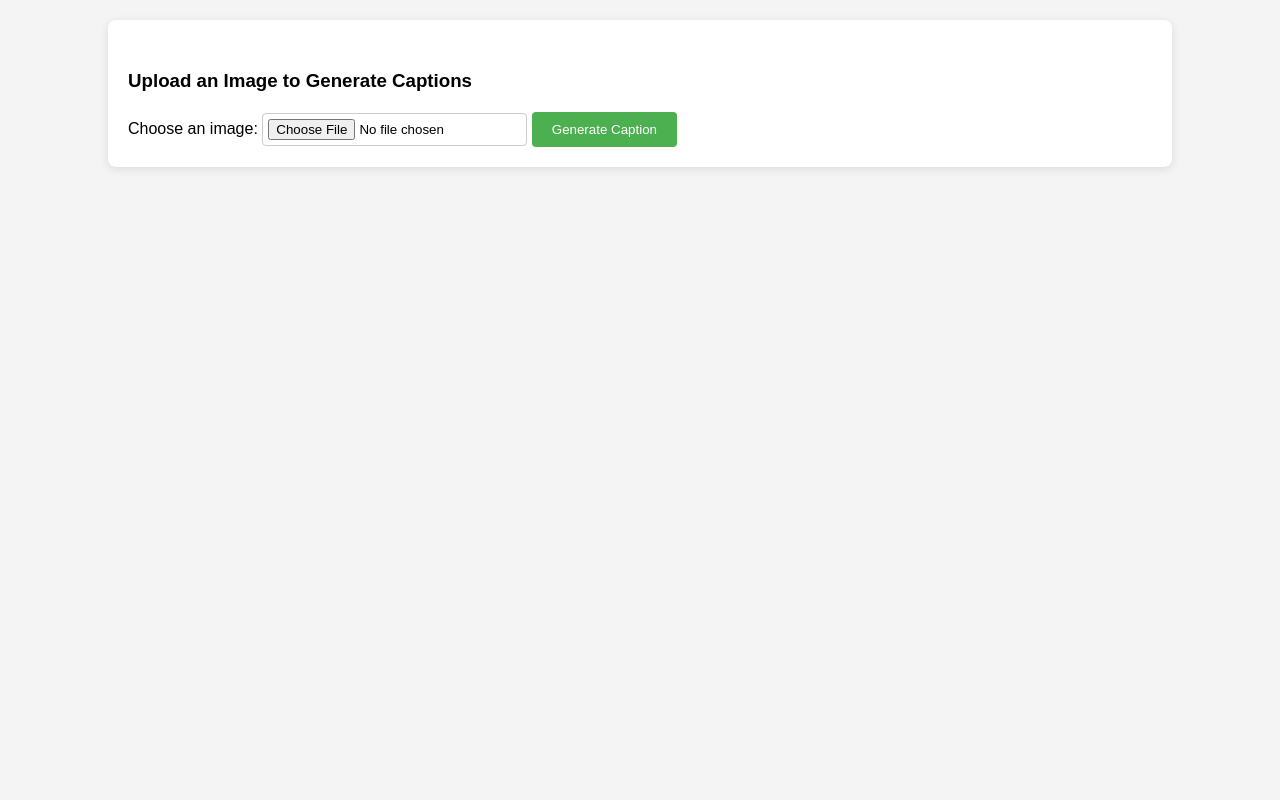
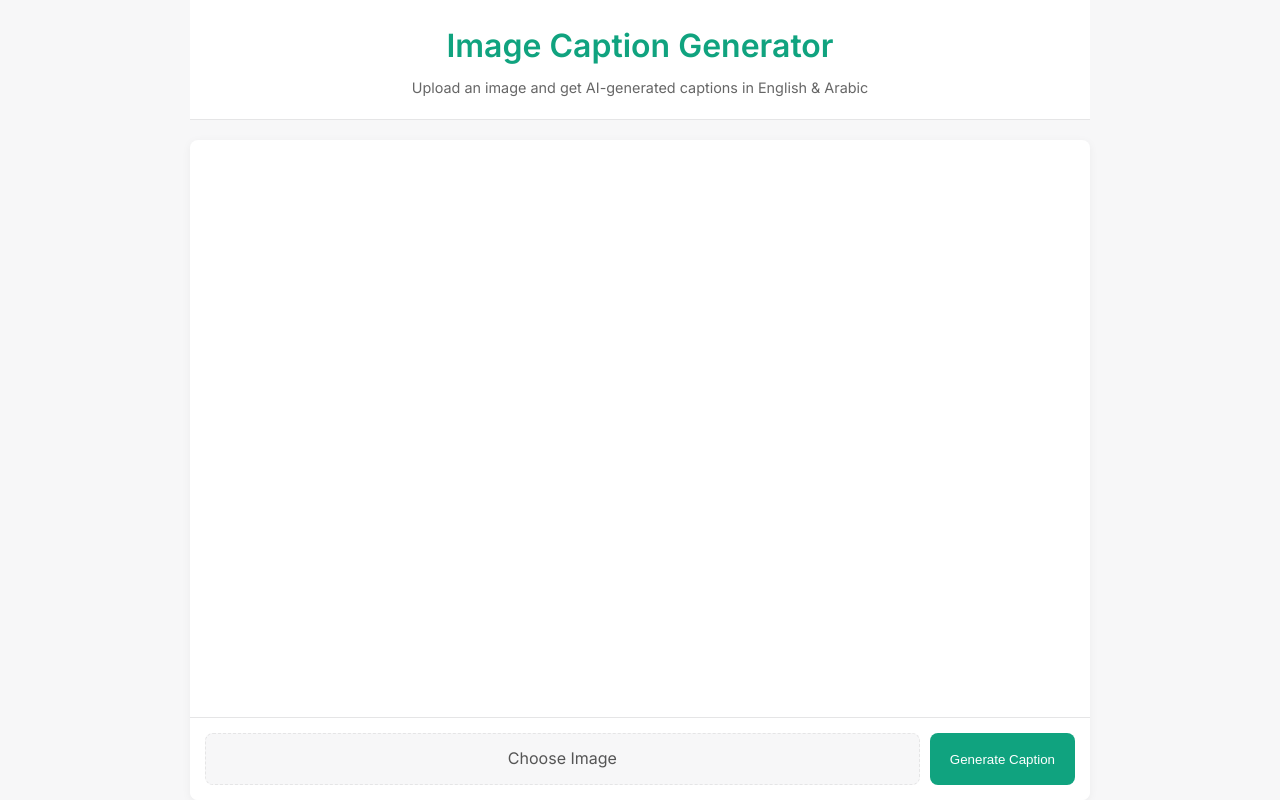
Before and after one commit to YouSry3/ImageCaptionAI, a Flask app: page / in a window 1280 px wide. Run offline with Flask 3, Linux system fonts and the light colour scheme.

Commit message:
Ui chat Imge Caption Generator

```diff
--- a/static/style.css
+++ b/static/style.css
@@ -1,82 +1,175 @@
-/* إعدادات التنسيق العامة */
+/* ملف style.css */
+:root {
+  --primary-color: #10a37f;
+  --primary-dark: #0d8a6a;
+  --bg-color: #f7f7f8;
+  --chat-bg: #ffffff;
+  --user-message: #f7f7f8;
+  --ai-message: #ffffff;
+  --text-color: #343541;
+  --border-color: #e5e5e6;
+}
+
 body {
-  font-family: Arial, sans-serif;
-  background-color: #f4f4f4;
+  font-family: 'Inter', sans-serif;
+  background-color: var(--bg-color);
   margin: 0;
   padding: 0;
+  color: var(--text-color);
+  line-height: 1.6;
 }
 
-.container {
-  width: 80%;
-  margin: 20px auto;
-  background-color: #fff;
-  padding: 20px;
-  border-radius: 8px;
-  box-shadow: 0 2px 10px rgba(0, 0, 0, 0.1);
+.app-container {
+  max-width: 900px;
+  margin: 0 auto;
+  min-height: 100vh;
+  display: flex;
+  flex-direction: column;
 }
 
-.chat-box {
-  margin-bottom: 30px;
+.app-header {
+  text-align: center;
+  padding: 20px 0;
+  background-color: var(--chat-bg);
+  border-bottom: 1px solid var(--border-color);
+  margin-bottom: 20px;
+}
+
+.app-header h1 {
+  margin: 0;
+  color: var(--primary-color);
+  font-weight: 600;
+}
+
+.app-header p {
+  margin: 5px 0 0;
+  color: #666;
+  font-size: 0.9rem;
+}
+
+.chat-container {
+  flex: 1;
+  display: flex;
+  flex-direction: column;
+  background-color: var(--chat-bg);
+  border-radius: 8px;
+  box-shadow: 0 2px 10px rgba(0, 0, 0, 0.05);
+  overflow: hidden;
+}
+
+.message-list {
+  padding: 20px;
+  flex: 1;
 }
 
 .message {
-  padding: 10px;
-  margin-bottom: 15px;
-  border-radius: 5px;
+  display: flex;
+  margin-bottom: 20px;
+}
+
+.message-content {
+  max-width: 85%;
+  padding: 12px 16px;
+  border-radius: 8px;
+  font-size: 0.95rem;
+}
+
+.ai-message .message-content {
+  background-color: var(--ai-message);
+  border: 1px solid var(--border-color);
+  box-shadow: 0 1px 3px rgba(0, 0, 0, 0.03);
+}
+
+.ai-message .message-content strong {
+  color: var(--primary-color);
+  display: block;
+  margin-bottom: 5px;
+}
+
+.input-area {
+  padding: 15px;
+  background-color: var(--chat-bg);
+  border-top: 1px solid var(--border-color);
+}
+
+.upload-form {
+  width: 100%;
+}
+
+.file-upload-wrapper {
+  display: flex;
+  gap: 10px;
+}
+
+.file-upload-label {
+  flex: 1;
+  display: flex;
+  align-items: center;
+  justify-content: center;
+  padding: 12px;
+  background-color: var(--user-message);
+  border: 1px dashed var(--border-color);
+  border-radius: 8px;
+  cursor: pointer;
+  transition: all 0.3s;
+}
+
+.file-upload-label:hover {
   background-color: #f0f0f0;
 }
 
-.message p {
-  font-size: 16px;
-  color: #333;
+.file-upload-label span {
+  color: #555;
 }
 
-.message.en {
-  background-color: #d1f7d1;
+.file-upload-label input[type="file"] {
+  display: none;
 }
 
-.message.ar {
-  background-color: #f7d1d1;
+.submit-button {
+  background-color: var(--primary-color);
+  color: white;
+  border: none;
+  padding: 12px 20px;
+  border-radius: 8px;
+  cursor: pointer;
+  font-weight: 500;
+  transition: background-color 0.3s;
 }
 
-.uploaded-image {
-  margin-top: 20px;
+.submit-button:hover {
+  background-color: var(--primary-dark);
 }
 
-.uploaded-image img {
-  max-width: 100%;
-  height: auto;
+.uploaded-image-preview {
+  margin-top: 30px;
+  text-align: center;
+  background-color: var(--chat-bg);
+  padding: 20px;
+  border-radius: 8px;
+  box-shadow: 0 2px 10px rgba(0, 0, 0, 0.05);
 }
 
-.form-container {
-  margin-top: 20px;
+.uploaded-image-preview h3 {
+  margin-top: 0;
+  color: var(--primary-color);
 }
 
-.form-container h3 {
-  margin-bottom: 10px;
+.uploaded-image-preview img {
+  max-width: 100%;
+  max-height: 300px;
+  border-radius: 4px;
+  margin-top: 10px;
+  box-shadow: 0 2px 5px rgba(0, 0, 0, 0.1);
 }
 
-.form-container label {
-  font-size: 16px;
+/* تصميم متجاوب */
+@media (max-width: 768px) {
+  .file-upload-wrapper {
+      flex-direction: column;
+  }
+
+  .message-content {
+      max-width: 90%;
+  }
 }
-
-.form-container input[type="file"] {
-  margin-top: 10px;
-  padding: 5px;
-  border: 1px solid #ccc;
-  border-radius: 4px;
-}
-
-.form-container button {
-  margin-top: 10px;
-  padding: 10px 20px;
-  border: none;
-  background-color: #4CAF50;
-  color: white;
-  border-radius: 4px;
-  cursor: pointer;
-}
-
-.form-container button:hover {
-  background-color: #45a049;
-}
--- a/templates/index.html
+++ b/templates/index.html
@@ -3,43 +3,61 @@
 <head>
     <meta charset="UTF-8">
     <meta name="viewport" content="width=device-width, initial-scale=1.0">
-    <title>Image Caption Generator</title>
+    <title>AI Image Caption Generator</title>
     <link rel="stylesheet" href="{{ url_for('static', filename='style.css') }}">
+    <!-- خطوط جوجل -->
+    <link href="https://fonts.googleapis.com/css2?family=Inter:wght@300;400;500;600&display=swap" rel="stylesheet">
 </head>
 <body>
-    <div class="container">
-        <div class="chat-box">
-            <!-- عرض الوصف بالإنجليزية -->
+    <div class="app-container">
+        <!-- Header يشبه ChatGPT -->
+        <header class="app-header">
+            <h1>Image Caption Generator</h1>
+            <p>Upload an image and get AI-generated captions in English & Arabic</p>
+        </header>
+
+        <!-- صندوق المحادثة -->
+        <div class="chat-container">
+            <!-- الرسائل ستظهر هنا -->
+            <div class="message-list">
                 {% if caption_en %}
-                <div class="message en">
-                    <p><strong>English Caption:</strong></p>
+                <div class="message ai-message">
+                    <div class="message-content">
+                        <strong>English Caption:</strong>
                         <p>{{ caption_en }}</p>
+                    </div>
                 </div>
                 {% endif %}
 
-            <!-- عرض الوصف بالعربية -->
                 {% if caption_ar %}
-                <div class="message ar">
-                    <p><strong>Arabic Caption:</strong></p>
-                    <p>{{ caption_ar }}</p>
+                <div class="message ai-message">
+                    <div class="message-content">
+                        <strong>Arabic Caption:</strong>
+                        <p dir="rtl">{{ caption_ar }}</p>
+                    </div>
                 </div>
                 {% endif %}
             </div>
 
-        <div class="form-container">
-            <h3>Upload an Image to Generate Captions</h3>
-            <form action="/generate_caption" method="POST" enctype="multipart/form-data">
-                <label for="image">Choose an image:</label>
+            <!-- نموذج رفع الصورة -->
+            <div class="input-area">
+                <form action="/generate_caption" method="POST" enctype="multipart/form-data" class="upload-form">
+                    <div class="file-upload-wrapper">
+                        <label for="image" class="file-upload-label">
+                            <span>Choose Image</span>
                             <input type="file" name="image" id="image" required>
-                <button type="submit">Generate Caption</button>
+                        </label>
+                        <button type="submit" class="submit-button">Generate Caption</button>
+                    </div>
                 </form>
             </div>
+        </div>
 
-        <!-- عرض الصورة المرفوعة -->
+        <!-- عرض الصورة بعد التحميل -->
         {% if image_filename %}
-        <div class="uploaded-image">
-            <h4>Uploaded Image:</h4>
-            <img src="{{ url_for('uploaded_file', filename=image_filename) }}" alt="Uploaded Image" style="max-width: 100%; height: auto;">
+        <div class="uploaded-image-preview">
+            <h3>Uploaded Image</h3>
+            <img src="{{ url_for('uploaded_file', filename=image_filename) }}" alt="Uploaded Image">
         </div>
         {% endif %}
     </div>
```
Also changed, not shown: uploads/WhatsApp Image 2025-03-14 at 21.41.46_519cc54d.jpg (added), uploads/ac42ef65528b072a22382d076fe81182.jpg (added). Lines whose indentation alone changed are shown as unchanged.
